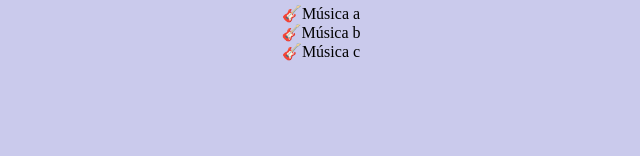
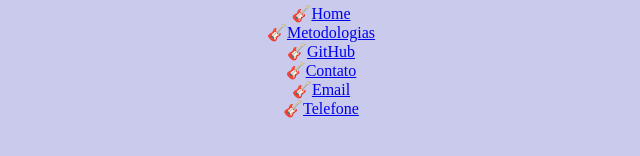
Before and after one commit to maicolbade/Grupo-de-estudos---ter-a, a plain HTML site: page musica.html in a window 1280 px wide. Shown: the part 308-464 px from the top of the page, without its empty margins (319-959 px from the left). Drawn offline with Linux system fonts and the light colour scheme.

Commit message:
Add files via upload

```diff
--- a/musica.html
+++ b/musica.html
@@ -11,8 +11,10 @@
     <header>
         <img src="https://network.grupoabril.com.br/wp-content/uploads/sites/4/2016/10/142-musica4.jpg?quality=100&strip=info"
         <ul>
-            <li>Música a</li>
-            <li>Música b</li>
-            <li>Música c</li>
+            <li><a href="index.html">Home</a></li>
+            <li><a href="musica.html">Metodologias</a></li>
+            <li><a href="https://github.com/maicolbade">GitHub</a></li>
+            <li><a href="contato.html">Contato</a></li>
+            <li><a href="mailto: carolina21@hotmail.com">Email</a></li>  <li><a href="tel:+55 43999255956">Telefone</a></li>
         </ul>
     </header>
```
Also changed, not shown: 1 other file.
